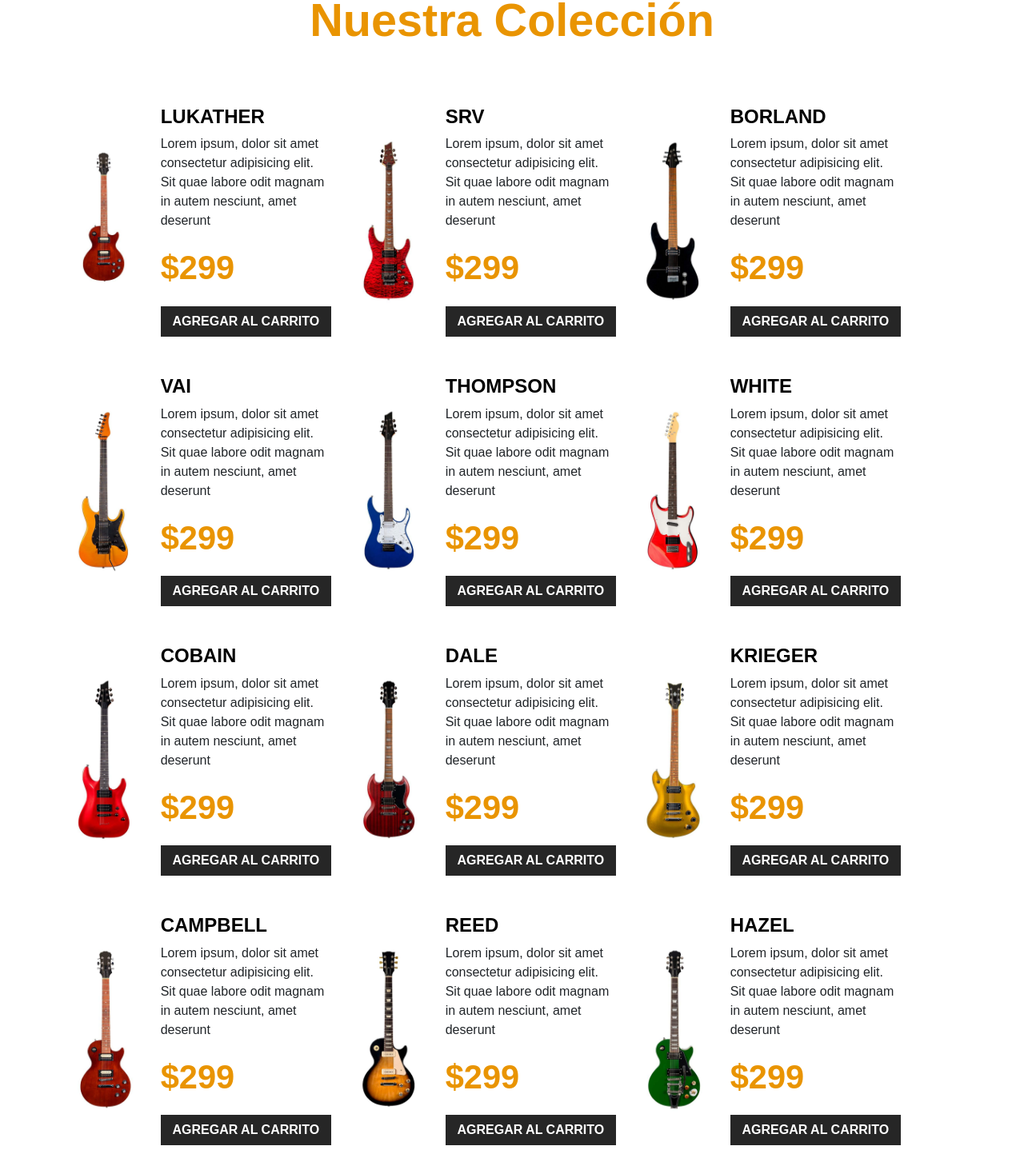
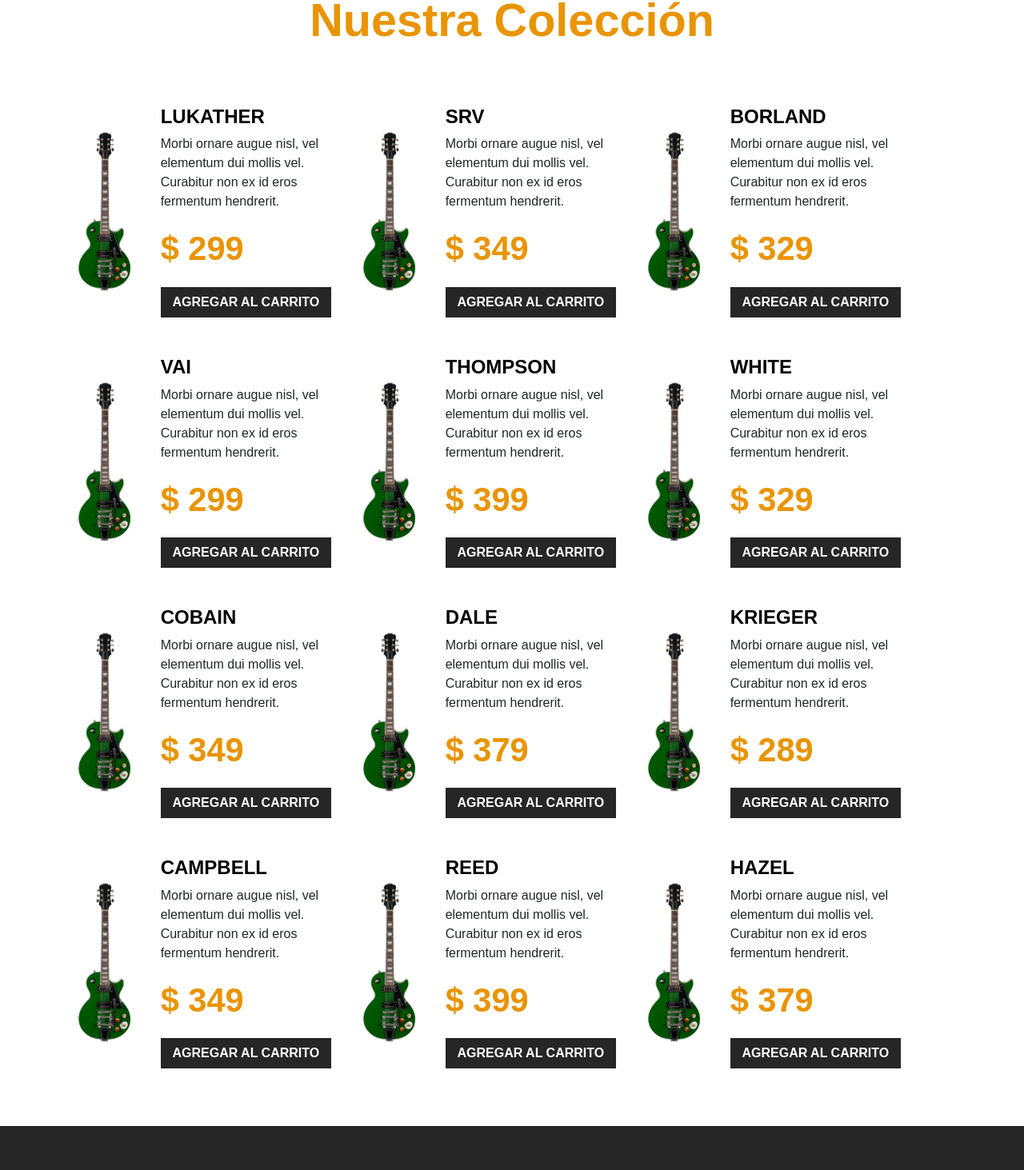
Before and after one commit to Ramer8/GuitarLA-Vue, a Vue app: page / in a window 1280 px wide. Shown: the part 776-2239 px from the top of the page at 80% size. Built offline with nearby package versions, Linux system fonts and the light colour scheme.

Commit message:
Feat: Guitar component created, maped in App from this component

```diff
--- a/src/App.vue
+++ b/src/App.vue
@@ -1,12 +1,15 @@
 <script setup>
-import { ref, reactive } from "vue"
+import { ref, reactive, onMounted } from "vue"
 import { db } from "./data/guitars"
+import Guitar from "./components/Guitar.vue"
 // const state = reactive({
 //   guitars: db,
 // })
+const guitars = ref([])
 
-const guitars = ref([db])
-console.log(guitars.value)
+onMounted(() => {
+  guitars.value = db
+})
 </script>
 
 <template>
@@ -106,264 +109,7 @@ console.log(guitars.value)
     <h2 class="text-center">Nuestra Colección</h2>
 
     <div class="row mt-5">
-      <div class="col-md-6 col-lg-4 my-4 row align-items-center">
-        <div class="col-4">
-          <img
-            class="img-fluid"
-            src="/img/guitarra_01.jpg"
-            alt="imagen guitarra"
-          />
-        </div>
-        <div class="col-8">
-          <h3 class="text-black fs-4 fw-bold text-uppercase">Lukather</h3>
-          <p>
-            Lorem ipsum, dolor sit amet consectetur adipisicing elit. Sit quae
-            labore odit magnam in autem nesciunt, amet deserunt
-          </p>
-          <p class="fw-black text-primary fs-3">$299</p>
-          <button type="button" class="btn btn-dark w-100">
-            Agregar al Carrito
-          </button>
-        </div>
-      </div>
-      <!-- FIN GUITARRA -->
-
-      <div class="col-md-6 col-lg-4 my-4 row align-items-center">
-        <div class="col-4">
-          <img
-            class="img-fluid"
-            src="/img/guitarra_02.jpg"
-            alt="imagen guitarra"
-          />
-        </div>
-        <div class="col-8">
-          <h3 class="text-black fs-4 fw-bold text-uppercase">SRV</h3>
-          <p>
-            Lorem ipsum, dolor sit amet consectetur adipisicing elit. Sit quae
-            labore odit magnam in autem nesciunt, amet deserunt
-          </p>
-          <p class="fw-black text-primary fs-3">$299</p>
-          <button type="button" class="btn btn-dark w-100">
-            Agregar al Carrito
-          </button>
-        </div>
-      </div>
-      <!-- FIN GUITARRA -->
-
-      <div class="col-md-6 col-lg-4 my-4 row align-items-center">
-        <div class="col-4">
-          <img
-            class="img-fluid"
-            src="/img/guitarra_03.jpg"
-            alt="imagen guitarra"
-          />
-        </div>
-        <div class="col-8">
-          <h3 class="text-black fs-4 fw-bold text-uppercase">Borland</h3>
-          <p>
-            Lorem ipsum, dolor sit amet consectetur adipisicing elit. Sit quae
-            labore odit magnam in autem nesciunt, amet deserunt
-          </p>
-          <p class="fw-black text-primary fs-3">$299</p>
-          <button type="button" class="btn btn-dark w-100">
-            Agregar al Carrito
-          </button>
-        </div>
-      </div>
-      <!-- FIN GUITARRA -->
-
-      <div class="col-md-6 col-lg-4 my-4 row align-items-center">
-        <div class="col-4">
-          <img
-            class="img-fluid"
-            src="/img/guitarra_04.jpg"
-            alt="imagen guitarra"
-          />
-        </div>
-        <div class="col-8">
-          <h3 class="text-black fs-4 fw-bold text-uppercase">Vai</h3>
-          <p>
-            Lorem ipsum, dolor sit amet consectetur adipisicing elit. Sit quae
-            labore odit magnam in autem nesciunt, amet deserunt
-          </p>
-          <p class="fw-black text-primary fs-3">$299</p>
-          <button type="button" class="btn btn-dark w-100">
-            Agregar al Carrito
-          </button>
-        </div>
-      </div>
-      <!-- FIN GUITARRA -->
-
-      <div class="col-md-6 col-lg-4 my-4 row align-items-center">
-        <div class="col-4">
-          <img
-            class="img-fluid"
-            src="/img/guitarra_05.jpg"
-            alt="imagen guitarra"
-          />
-        </div>
-        <div class="col-8">
-          <h3 class="text-black fs-4 fw-bold text-uppercase">Thompson</h3>
-          <p>
-            Lorem ipsum, dolor sit amet consectetur adipisicing elit. Sit quae
-            labore odit magnam in autem nesciunt, amet deserunt
-          </p>
-          <p class="fw-black text-primary fs-3">$299</p>
-          <button type="button" class="btn btn-dark w-100">
-            Agregar al Carrito
-          </button>
-        </div>
-      </div>
-      <!-- FIN GUITARRA -->
-
-      <div class="col-md-6 col-lg-4 my-4 row align-items-center">
-        <div class="col-4">
-          <img
-            class="img-fluid"
-            src="/img/guitarra_06.jpg"
-            alt="imagen guitarra"
-          />
-        </div>
-        <div class="col-8">
-          <h3 class="text-black fs-4 fw-bold text-uppercase">White</h3>
-          <p>
-            Lorem ipsum, dolor sit amet consectetur adipisicing elit. Sit quae
-            labore odit magnam in autem nesciunt, amet deserunt
-          </p>
-          <p class="fw-black text-primary fs-3">$299</p>
-          <button type="button" class="btn btn-dark w-100">
-            Agregar al Carrito
-          </button>
-        </div>
-      </div>
-      <!-- FIN GUITARRA -->
-
-      <div class="col-md-6 col-lg-4 my-4 row align-items-center">
-        <div class="col-4">
-          <img
-            class="img-fluid"
-            src="/img/guitarra_07.jpg"
-            alt="imagen guitarra"
-          />
-        </div>
-        <div class="col-8">
-          <h3 class="text-black fs-4 fw-bold text-uppercase">Cobain</h3>
-          <p>
-            Lorem ipsum, dolor sit amet consectetur adipisicing elit. Sit quae
-            labore odit magnam in autem nesciunt, amet deserunt
-          </p>
-          <p class="fw-black text-primary fs-3">$299</p>
-          <button type="button" class="btn btn-dark w-100">
-            Agregar al Carrito
-          </button>
-        </div>
-      </div>
-      <!-- FIN GUITARRA -->
-      <div class="col-md-6 col-lg-4 my-4 row align-items-center">
-        <div class="col-4">
-          <img
-            class="img-fluid"
-            src="/img/guitarra_08.jpg"
-            alt="imagen guitarra"
-          />
-        </div>
-        <div class="col-8">
-          <h3 class="text-black fs-4 fw-bold text-uppercase">Dale</h3>
-          <p>
-            Lorem ipsum, dolor sit amet consectetur adipisicing elit. Sit quae
-            labore odit magnam in autem nesciunt, amet deserunt
-          </p>
-          <p class="fw-black text-primary fs-3">$299</p>
-          <button type="button" class="btn btn-dark w-100">
-            Agregar al Carrito
-          </button>
-        </div>
-      </div>
-      <!-- FIN GUITARRA -->
-      <div class="col-md-6 col-lg-4 my-4 row align-items-center">
-        <div class="col-4">
-          <img
-            class="img-fluid"
-            src="/img/guitarra_09.jpg"
-            alt="imagen guitarra"
-          />
-        </div>
-        <div class="col-8">
-          <h3 class="text-black fs-4 fw-bold text-uppercase">Krieger</h3>
-          <p>
-            Lorem ipsum, dolor sit amet consectetur adipisicing elit. Sit quae
-            labore odit magnam in autem nesciunt, amet deserunt
-          </p>
-          <p class="fw-black text-primary fs-3">$299</p>
-          <button type="button" class="btn btn-dark w-100">
-            Agregar al Carrito
-          </button>
-        </div>
-      </div>
-      <!-- FIN GUITARRA -->
-      <div class="col-md-6 col-lg-4 my-4 row align-items-center">
-        <div class="col-4">
-          <img
-            class="img-fluid"
-            src="/img/guitarra_10.jpg"
-            alt="imagen guitarra"
-          />
-        </div>
-        <div class="col-8">
-          <h3 class="text-black fs-4 fw-bold text-uppercase">Campbell</h3>
-          <p>
-            Lorem ipsum, dolor sit amet consectetur adipisicing elit. Sit quae
-            labore odit magnam in autem nesciunt, amet deserunt
-          </p>
-          <p class="fw-black text-primary fs-3">$299</p>
-          <button type="button" class="btn btn-dark w-100">
-            Agregar al Carrito
-          </button>
-        </div>
-      </div>
-      <!-- FIN GUITARRA -->
-      <div class="col-md-6 col-lg-4 my-4 row align-items-center">
-        <div class="col-4">
-          <img
-            class="img-fluid"
-            src="/img/guitarra_11.jpg"
-            alt="imagen guitarra"
-          />
-        </div>
-        <div class="col-8">
-          <h3 class="text-black fs-4 fw-bold text-uppercase">Reed</h3>
-          <p>
-            Lorem ipsum, dolor sit amet consectetur adipisicing elit. Sit quae
-            labore odit magnam in autem nesciunt, amet deserunt
-          </p>
-          <p class="fw-black text-primary fs-3">$299</p>
-          <button type="button" class="btn btn-dark w-100">
-            Agregar al Carrito
-          </button>
-        </div>
-      </div>
-      <!-- FIN GUITARRA -->
-      <div class="col-md-6 col-lg-4 my-4 row align-items-center">
-        <div class="col-4">
-          <img
-            class="img-fluid"
-            src="/img/guitarra_12.jpg"
-            alt="imagen guitarra"
-          />
-        </div>
-        <div class="col-8">
-          <h3 class="text-black fs-4 fw-bold text-uppercase">Hazel</h3>
-          <p>
-            Lorem ipsum, dolor sit amet consectetur adipisicing elit. Sit quae
-            labore odit magnam in autem nesciunt, amet deserunt
-          </p>
-          <p class="fw-black text-primary fs-3">$299</p>
-          <button type="button" class="btn btn-dark w-100">
-            Agregar al Carrito
-          </button>
-        </div>
-      </div>
-      <!-- FIN GUITARRA -->
+      <Guitar v-for="guitar in guitars" v-bind:guitar="guitar" />
     </div>
   </main>
 
--- /dev/null
+++ b/src/components/Guitar.vue
@@ -0,0 +1,39 @@
+<script setup>
+// export default {
+//   setup() {
+//     return {}
+//   },
+// }
+
+const props = defineProps({
+  guitar: {
+    type: Object,
+    required: true,
+  },
+})
+</script>
+
+<template>
+  <div class="col-md-6 col-lg-4 my-4 row align-items-center">
+    <div class="col-4">
+      <img class="img-fluid" src="/img/guitarra_12.jpg" alt="imagen guitarra" />
+    </div>
+    <div class="col-8">
+      <h3 class="text-black fs-4 fw-bold text-uppercase">
+        {{ guitar.name }}
+      </h3>
+      <p>
+        {{ guitar.description }}
+      </p>
+      <p class="fw-black text-primary fs-3">
+        $
+        {{ guitar.price }}
+      </p>
+      <button type="button" class="btn btn-dark w-100">
+        Agregar al Carrito
+      </button>
+    </div>
+  </div>
+</template>
+
+<style lang="scss" scoped></style>
--- a/src/data/guitars.js
+++ b/src/data/guitars.js
@@ -1,98 +1,98 @@
 export const db = [
   {
     id: 1,
-    nombre: "Lukather",
-    imagen: "guitarra_01",
-    descripcion:
+    name: "Lukather",
+    image: "guitarra_01",
+    description:
       "Morbi ornare augue nisl, vel elementum dui mollis vel. Curabitur non ex id eros fermentum hendrerit.",
-    precio: 299,
+    price: 299,
   },
   {
     id: 2,
-    nombre: "SRV",
-    imagen: "guitarra_02",
-    descripcion:
+    name: "SRV",
+    image: "guitarra_02",
+    description:
       "Morbi ornare augue nisl, vel elementum dui mollis vel. Curabitur non ex id eros fermentum hendrerit.",
-    precio: 349,
+    price: 349,
   },
   {
     id: 3,
-    nombre: "Borland",
-    imagen: "guitarra_03",
-    descripcion:
+    name: "Borland",
+    image: "guitarra_03",
+    description:
       "Morbi ornare augue nisl, vel elementum dui mollis vel. Curabitur non ex id eros fermentum hendrerit.",
-    precio: 329,
+    price: 329,
   },
   {
     id: 4,
-    nombre: "VAI",
-    imagen: "guitarra_04",
-    descripcion:
+    name: "VAI",
+    image: "guitarra_04",
+    description:
       "Morbi ornare augue nisl, vel elementum dui mollis vel. Curabitur non ex id eros fermentum hendrerit.",
-    precio: 299,
+    price: 299,
   },
   {
     id: 5,
-    nombre: "Thompson",
-    imagen: "guitarra_05",
-    descripcion:
+    name: "Thompson",
+    image: "guitarra_05",
+    description:
       "Morbi ornare augue nisl, vel elementum dui mollis vel. Curabitur non ex id eros fermentum hendrerit.",
-    precio: 399,
+    price: 399,
   },
   {
     id: 6,
-    nombre: "White",
-    imagen: "guitarra_06",
-    descripcion:
+    name: "White",
+    image: "guitarra_06",
+    description:
       "Morbi ornare augue nisl, vel elementum dui mollis vel. Curabitur non ex id eros fermentum hendrerit.",
-    precio: 329,
+    price: 329,
   },
   {
     id: 7,
-    nombre: "Cobain",
-    imagen: "guitarra_07",
-    descripcion:
+    name: "Cobain",
+    image: "guitarra_07",
+    description:
       "Morbi ornare augue nisl, vel elementum dui mollis vel. Curabitur non ex id eros fermentum hendrerit.",
-    precio: 349,
+    price: 349,
   },
   {
     id: 8,
-    nombre: "Dale",
-    imagen: "guitarra_08",
-    descripcion:
+    name: "Dale",
+    image: "guitarra_08",
+    description:
       "Morbi ornare augue nisl, vel elementum dui mollis vel. Curabitur non ex id eros fermentum hendrerit.",
-    precio: 379,
+    price: 379,
   },
   {
     id: 9,
-    nombre: "Krieger",
-    imagen: "guitarra_09",
-    descripcion:
+    name: "Krieger",
+    image: "guitarra_09",
+    description:
       "Morbi ornare augue nisl, vel elementum dui mollis vel. Curabitur non ex id eros fermentum hendrerit.",
-    precio: 289,
+    price: 289,
   },
   {
     id: 10,
-    nombre: "Campbell",
-    imagen: "guitarra_10",
-    descripcion:
+    name: "Campbell",
+    image: "guitarra_10",
+    description:
       "Morbi ornare augue nisl, vel elementum dui mollis vel. Curabitur non ex id eros fermentum hendrerit.",
-    precio: 349,
+    price: 349,
   },
   {
     id: 11,
-    nombre: "Reed",
-    imagen: "guitarra_11",
-    descripcion:
+    name: "Reed",
+    image: "guitarra_11",
+    description:
       "Morbi ornare augue nisl, vel elementum dui mollis vel. Curabitur non ex id eros fermentum hendrerit.",
-    precio: 399,
+    price: 399,
   },
   {
     id: 12,
-    nombre: "Hazel",
-    imagen: "guitarra_12",
-    descripcion:
+    name: "Hazel",
+    image: "guitarra_12",
+    description:
       "Morbi ornare augue nisl, vel elementum dui mollis vel. Curabitur non ex id eros fermentum hendrerit.",
-    precio: 379,
+    price: 379,
   },
 ]
```
